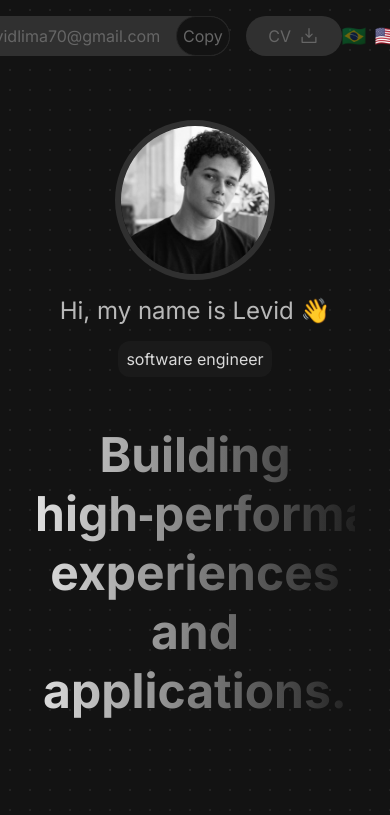
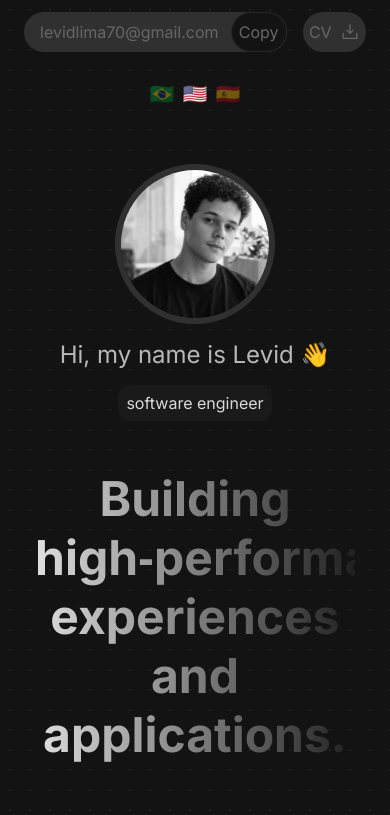
Before and after one commit to DEVLevid/levid-lima-web, a Next.js app: page / in a window 390 px wide. Shown: the top 815 px of the page. Built offline with nearby package versions, Linux system fonts and the light colour scheme.

Commit message:
style: Enhance header layout and update language switcher styling
- Wrapped LanguageSwitcher in a new div for improved layout.
- Added responsive styles for header and language container in SCSS.
- Updated experience and project counts in the about translations for accuracy.

```diff
--- a/src/components/header/header.tsx
+++ b/src/components/header/header.tsx
@@ -52,7 +52,9 @@ export default function Header() {
             {t("instagram")}
           </a>
         </div>
-        <LanguageSwitcher />
+        <div className={styles.languageContainer}>
+          <LanguageSwitcher />
+        </div>
       </div>
     </header>
   );
--- a/src/components/header/styles.module.scss
+++ b/src/components/header/styles.module.scss
@@ -102,6 +102,10 @@
         }
       }
     }
+
+    .languageContainer {
+      display: flex;
+    }
   }
 }
 
@@ -140,3 +144,50 @@
     display: none;
   }
 }
+
+@media (max-width: 768px) {
+  .header {
+    padding: 0.75rem 1.5rem;
+
+    .container {
+      flex-direction: column;
+      align-items: center;
+      gap: 2rem;
+
+      .contactContainer {
+        width: 100%;
+        flex-direction: row;
+        align-items: center;
+        justify-content: space-between;
+        gap: 1rem;
+      }
+
+      .emailContainer {
+        width: 100%;
+        gap: 0.75rem;
+
+        .gmail {
+          padding-left: 1rem;
+        }
+
+        .gmailCopy {
+          padding-left: 2rem;
+        }
+      }
+
+      .cvContainer {
+        width: auto;
+      }
+
+      .languageContainer {
+        width: 100%;
+        display: flex;
+        justify-content: center;
+      }
+    }
+  }
+
+  .socialContainer {
+    display: none;
+  }
+}
--- a/src/i18n/components/about.ts
+++ b/src/i18n/components/about.ts
@@ -1,11 +1,11 @@
 export const aboutPt = {
   title: "Um pouco mais sobre mim",
   experienceTitle: "Experiência",
-  experienceText: "+3 anos desenvolvendo",
+  experienceText: "+4 anos desenvolvendo",
   projectsTitle: "Projetos concluídos",
-  projectsText: "+8 projetos",
+  projectsText: "+16 projetos",
   graduationTitle: "Bacharelado em Sistemas de Informação - IFAL",
-  graduationText: "em andamento...",
+  graduationText: "conclusão em 2026",
   description:
     "Sou Levid Lima, estudante de Sistemas de Informação no Instituto Federal de Alagoas - IFAL e desenvolvedor. Minha trajetória começou com a paixão por tecnologia, que me levou a participar de projetos impactantes como o Colabora, plataforma web de gerenciamento de colaboradores e projetos, além de atuar como bolsista PIBITI no projeto Acompanha, contribuindo no desenvolvimento de uma plataforma de genrenciamento acadêmico utilizado pelo instituto federal. Ao longo do caminho, aperfeiçoei minhas habilidades com React, TypeScript e Next.js, sempre buscando criar soluções inovadoras e eficientes.",
 };
@@ -13,11 +13,11 @@ export const aboutPt = {
 export const aboutEn = {
   title: "A little more about me",
   experienceTitle: "Experience",
-  experienceText: "+3 years building software",
+  experienceText: "+4 years building software",
   projectsTitle: "Completed projects",
-  projectsText: "+8 projects",
+  projectsText: "+16 projects",
   graduationTitle: "Bachelor in Information Systems - IFAL",
-  graduationText: "in progress...",
+  graduationText: "graduation in 2026",
   description:
     "I'm Levid Lima, an Information Systems student at the Federal Institute of Alagoas (IFAL) and a software developer. My journey started with a passion for technology, which led me to work on impactful projects such as Colabora, a web platform for managing collaborators and projects, and to be a PIBITI scholarship holder on the Acompanha project, contributing to the development of an academic management platform used by the institute. Along the way, I have improved my skills with React, TypeScript, and Next.js, always aiming to create innovative and efficient solutions.",
 };
@@ -25,11 +25,11 @@ export const aboutEn = {
 export const aboutEs = {
   title: "Un poco más sobre mí",
   experienceTitle: "Experiencia",
-  experienceText: "+3 años desarrollando",
+  experienceText: "+4 años desarrollando",
   projectsTitle: "Proyectos completados",
-  projectsText: "+8 proyectos",
+  projectsText: "+16 proyectos",
   graduationTitle: "Licenciatura en Sistemas de Información - IFAL",
-  graduationText: "en curso...",
+  graduationText: "graduación en 2026",
   description:
     "Soy Levid Lima, estudiante de Sistemas de Información en el Instituto Federal de Alagoas (IFAL) y desarrollador. Mi trayectoria comenzó con la pasión por la tecnología, que me llevó a participar en proyectos impactantes como Colabora, una plataforma web para la gestión de colaboradores y proyectos, además de actuar como becario PIBITI en el proyecto Acompanha, contribuyendo al desarrollo de una plataforma de gestión académica utilizada por el instituto. A lo largo del camino, perfeccioné mis habilidades con React, TypeScript y Next.js, siempre buscando crear soluciones innovadoras y eficientes.",
 };
```
